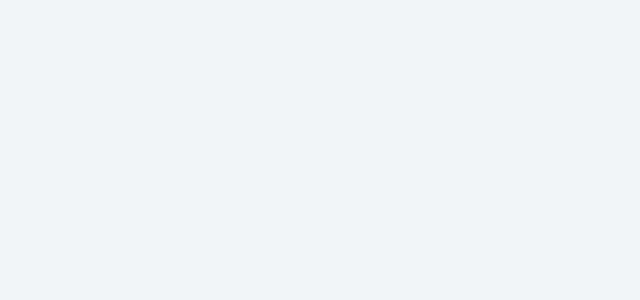
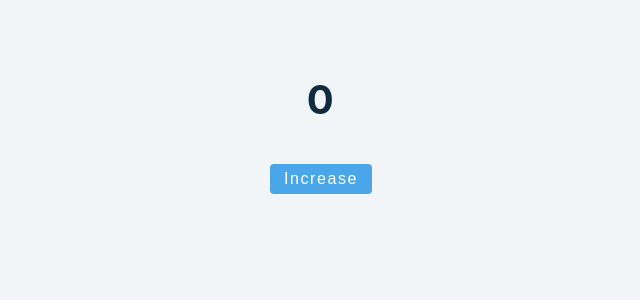
Before and after one commit to ismaelBZ/react-tutorial-2020-john-smilga, a React (Create React App) app: page / in a window 1280 px wide. Shown: the top 300 px of the page, without its empty margins (319-959 px from the left). Built offline with nearby package versions, Linux system fonts and the light colour scheme.

Commit message:
useEffect only in initial render

```diff
--- a/src/tutorials/useEffect/1-useEffects-basics.jsx
+++ b/src/tutorials/useEffect/1-useEffects-basics.jsx
@@ -1,12 +1,21 @@
-import {useEffect} from 'react';
+import { useEffect, useState } from 'react';
 
 export default function UseEffectBasics() {
+  const [value, setValue] = useState(0);
+
+  // By default runs after every re-render
+  // cleanup function
+  // second parameter
   useEffect(() => {
     console.log('call useEffect')
-  });
+  }, []);
   console.log('render component');
   return(
     <>
+      <h2>
+        {value}
+      </h2>
+      <button className="btn" onClick={() => setValue(value + 1)}>Increase</button>
     </>
   );
 }
```
